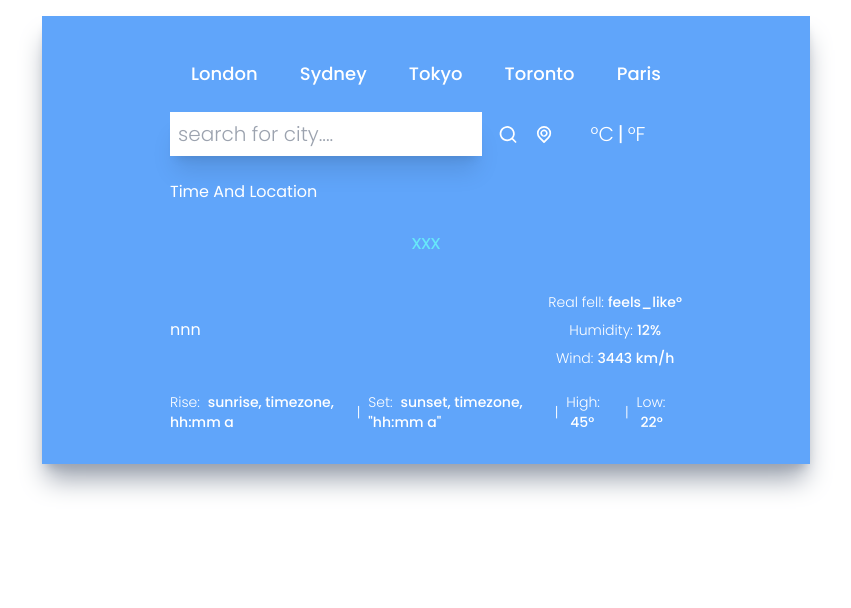
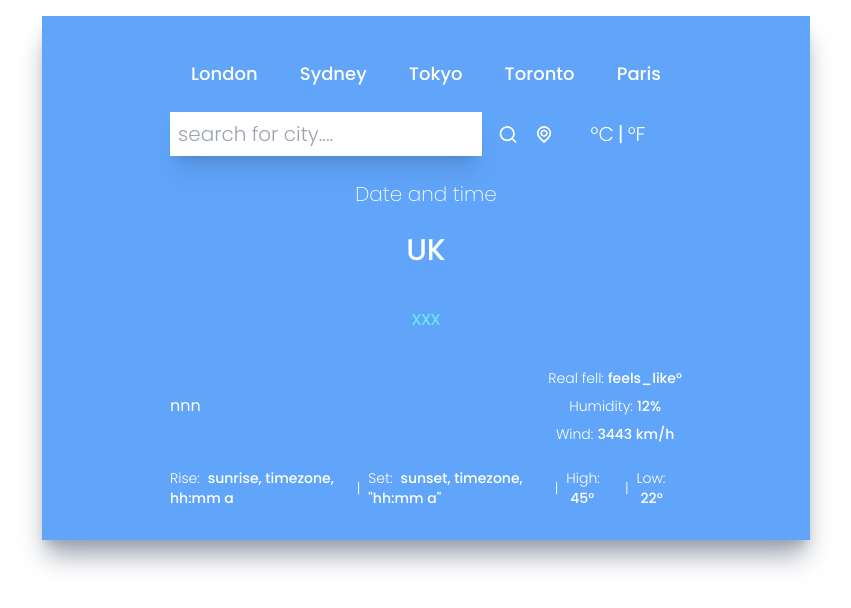
Before and after one commit to AnesuMuusha/weather-forecast1, a React (Create React App) app: page / in a window 1280 px wide. Shown: the top 608 px of the page, without its empty margins (214-1065 px from the left). Built offline with nearby package versions, Linux system fonts and the light colour scheme; the HTML template or start-up script is replaced by a standard one.

Commit message:
added content to Time and Location component content

```diff
--- a/src/components/TimeAndLocation.jsx
+++ b/src/components/TimeAndLocation.jsx
@@ -1,10 +1,19 @@
-import React from 'react'
+import React from "react";
 
+function TimeAndLocation(){
+  return (
+    <div>
+      <div className="flex items-center justify-center my-6">
+        <p className="text-white text-xl font-extralight">
+          Date and time
+        </p>
+      </div>
 
-function TimeAndLocation() {
-  return (
-    <div className='text-white'>Time And Location</div>
-  )
+      <div className="flex items-center justify-center my-3">
+        <p className="text-white text-3xl font-medium">UK</p>
+      </div>
+    </div>
+  );
 }
 
-export default TimeAndLocation
+export default TimeAndLocation;
```
